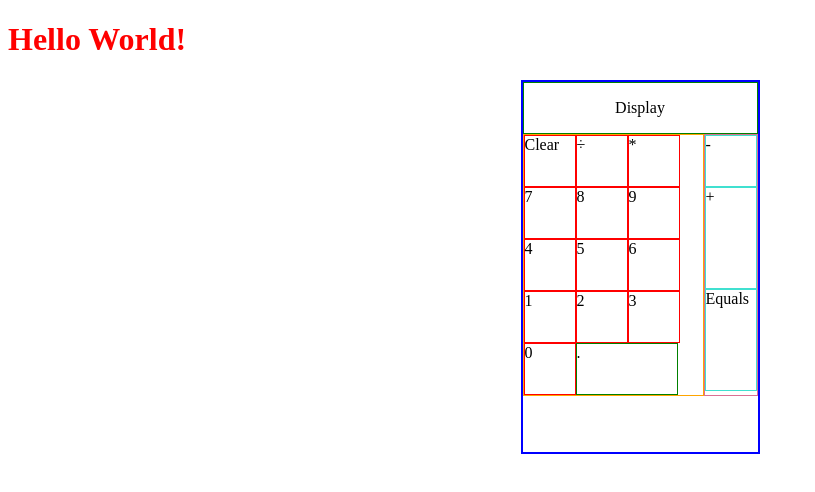
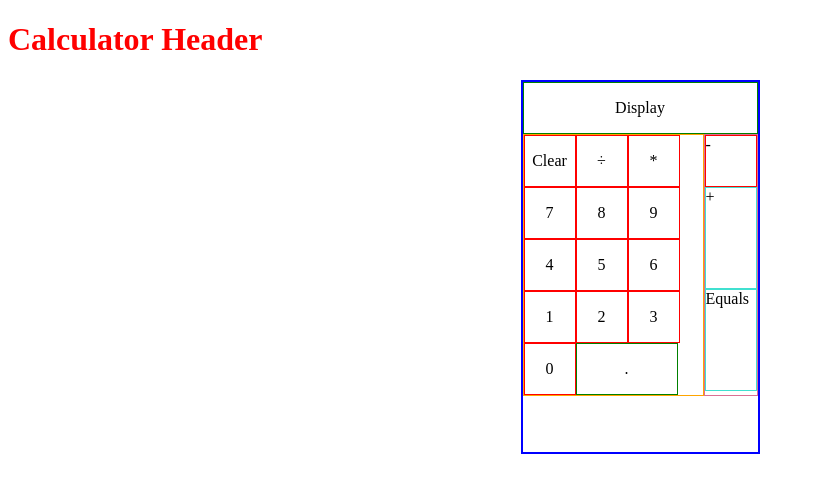
Before and after one commit to WhiteBuffalo2209/Calculator, a plain HTML site: page index.html in a window 1280 px wide. Shown: the whole page, without its empty margins (0-815 px from the left). Drawn offline with Linux system fonts and the light colour scheme.

Commit message:
Add css display, align-items, and justify-content for class item-right and item-dot

```diff
--- a/css/style.css
+++ b/css/style.css
@@ -14,9 +14,6 @@ h1{
 .calculator-body-upper{
     border: 1px solid green;
     height: 50px;
-    display: flex;
-    align-items: center;
-    justify-content: center;
 }
 .calculator-body-lower{
     display: flex;
@@ -26,14 +23,12 @@ h1{
     display: flex;
     flex-wrap: wrap;
 }
-.calculator-section-right .dot{
+.item-dot{
     width: 100px;
     height: 50px;
     border: 1px solid green;
-    display: flex;
-    align-content: center;
 }
-.calculator-section-right div{
+.item-right,.minus{
     width: 50px;
     height: 50px;
     border: 1px solid red;
@@ -41,18 +36,13 @@ h1{
 .calculator-section-left{
     border: 1px solid palevioletred;
 }
-.calculator-section-left .minus{
-    width: 50px;
-    height: 50px;
-    border: 1px solid turquoise;
-}
-.calculator-section-left .add{
+.add,.equals{
     width: 50px;
     height: 100px;
     border: 1px solid turquoise;
 }
-.calculator-section-left .equals{
-    width: 50px;
-    height: 100px;
-    border: 1px solid turquoise;
+.item-right,.item-dot,.calculator-body-upper{
+    display: flex;
+    align-items: center;
+    justify-content: center;
 }
--- a/index.html
+++ b/index.html
@@ -7,7 +7,7 @@
         <script src="./javascript/code.js"></script>
     </head>
     <body>
-        <h1>Hello World!</h1>
+        <h1>Calculator Header</h1>
         <div class="page-middle">
             <div class="calculator-body">
                 <div class="calculator-body-upper">
@@ -15,25 +15,59 @@
                 </div>
                 <div class="calculator-body-lower">
                     <div class="calculator-section-right">
+                        <div class="item-right">
                             <div class="clear">Clear</div>
+                        </div>
+                        <div class="item-right">
                             <div class="divide">÷</div>
+                        </div>
+                        <div class="item-right">
                             <div class="multiply">*</div>
+                        </div>
+                        <div class="item-right">
                             <div class="seven">7</div>
+                        </div>
+                        <div class="item-right">
                             <div class="eight">8</div>
+                        </div>
+                        <div class="item-right">
                             <div class="nine">9</div>
+                        </div>
+                        <div class="item-right">
                             <div class="four">4</div>
+                        </div>
+                        <div class="item-right">
                             <div class="five">5</div>
+                        </div>
+                        <div class="item-right">
                             <div class="six">6</div>
+                        </div>
+                        <div class="item-right">
                             <div class="one">1</div>
+                        </div>
+                        <div class="item-right">
                             <div class="two">2</div>
+                        </div>
+                        <div class="item-right">
                             <div class="three">3</div>
+                        </div>
+                        <div class="item-right">
                             <div class="zero">0</div>
+                        </div>
+                        <div class="item-dot">
                             <div class="dot">.</div>
                         </div>
+                    </div>
                     <div class="calculator-section-left">
+                        <div class="item-left">
                             <div class="minus">-</div>
+                        </div>
+                        <div class="item-left">
                             <div class="add">+</div>
+                        </div>
+                        <div class="item-left">
                             <div class="equals">Equals</div>
+                        </div>
                     </div>
                 </div>
             </div>
```
Lines whose indentation alone changed are shown as unchanged.
